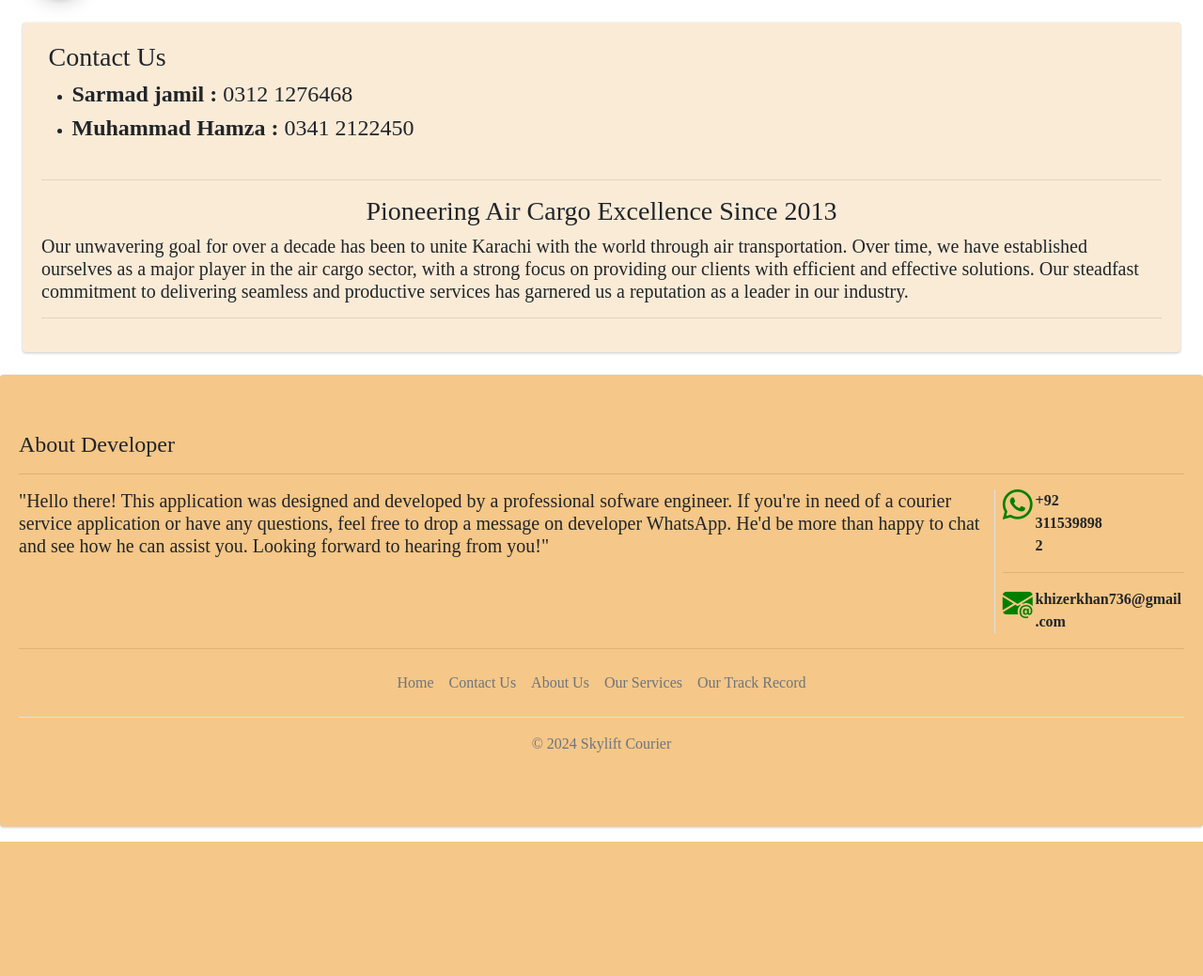
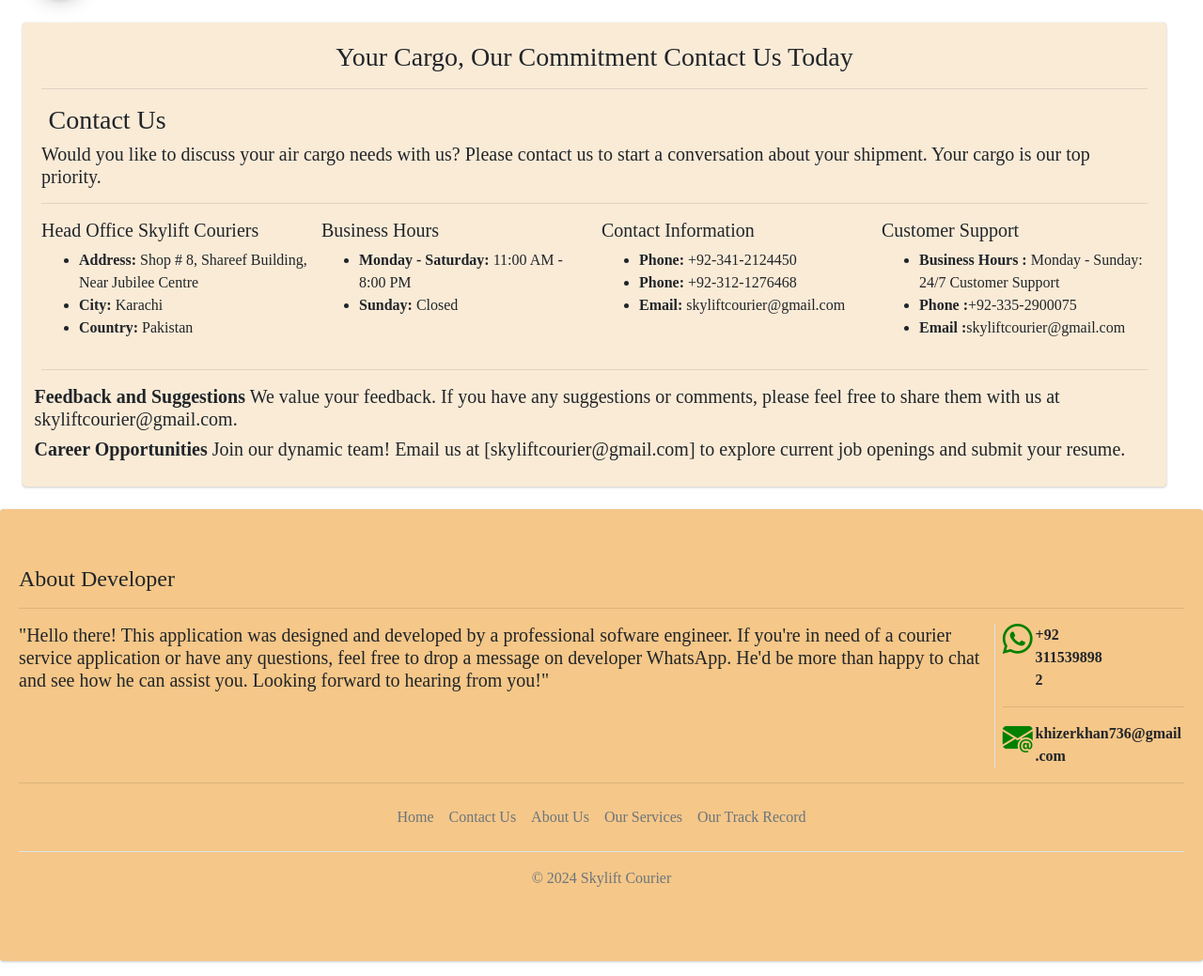
Before and after one commit to khizerpython/skyliftcourier, a Django app: page /contactus/ in a window 1280 px wide. Shown: the part 77-1116 px from the top of the page at 94% size. Before the commit the page ends 973 px from the top, so only its background shows below. Run offline with Django 4.2, Linux system fonts and the light colour scheme; some libraries are stand-ins or nearby versions; some web fonts are replaced.

Commit message:
contact us page created

```diff
--- a/my_app/templates/contactus.html
+++ b/my_app/templates/contactus.html
@@ -4,33 +4,74 @@
 {% block main_body %}
 
 
-<div class="row">
+<div class="row" style="width: 100%">
     <div class="col-lg-12 ">
 
         <div class="card m-4" style="background-color: antiquewhite; font-family: serif;">
             <div class="card-body">
+                <h3 class=" text-center">Your Cargo, Our Commitment
+                    Contact Us Today
+                    </h3>
+                    <hr>
                 <div class="col-12"> <h3>Contact Us</h3></div>
+                <h5>Would you like to discuss your air cargo needs with us? Please contact us to start a conversation about your shipment. Your cargo is our top priority.</h5>
+                <hr>
                 <div class="row">
-                    <ul>
-                        <li><h4><b>Sarmad jamil : </b>0312 1276468</h4> </li>
-                        <li><h4><b>Muhammad Hamza : </b>0341 2122450</h4></li>
-                    </ul>
-                    <!-- <div class="col-6"><b>Sarmad jamil : </b> 0312 1276468 </div>
-                    <div class="col-6"><b>Hamza : </b> 0341 2122450</div> -->
+                    <div class="col-3">
+                     <h5>Head Office Skylift Couriers</h5>
+                     <ul>
+                        <li><b>Address:</b> Shop # 8, Shareef Building, Near Jubilee Centre</li>
+                        <li><b>City: </b>Karachi</li>
+                        <li><b>Country: </b>Pakistan</li>
+                     </ul>
+
+
+                    </div>
+                    <div class="col-3">
+                        <h5>Business Hours</h5>
+                        <ul>
+                            <li><b>Monday - Saturday: </b>11:00 AM - 8:00 PM</li>
+                            <li><b>Sunday: </b>Closed</li>
+                        </ul>
+
+                    </div>
+                    <div class="col-3">
+                       <h5>Contact Information</h5>
+                       <ul>
+                        <li><b>Phone: </b>+92-341-2124450</li>
+                        <li><b>Phone: </b>+92-312-1276468</li>
+                        <li><b>Email: </b>skyliftcourier@gmail.com</li>
+                       </ul>
+
+                    </div>
+                    <div class="col-3">
+                        <h5>Customer Support</h5>
+                        <!-- <p><b>Business Hours :</b> Monday - Sunday: 24/7 Customer Support</p> -->
+                        <!-- <h5>Contact Information :</h5> -->
+                        <ul>
+                            <li><b>Business Hours :</b> Monday - Sunday: 24/7 Customer Support</li>
+                            <li><b>Phone :</b>+92-335-2900075</li>
+                            <li><b>Email :</b>skyliftcourier@gmail.com</li>
+                        </ul>
+                    </div>
+
                 </div>
                 <hr>
+                <div class="row">
+                    <h5><b>Feedback and Suggestions</b> We value your feedback. If you have any suggestions or comments, please feel free to share them with us at skyliftcourier@gmail.com.</h5>
 
-                <!-- <p><b>Connecting Karachi to the World, One Flight at a Time</b></p> -->
 
-                <h3 class=" text-center">Pioneering Air Cargo Excellence Since 2013</h3>
-                <h5>Our unwavering goal for over a decade has been
-                    to unite Karachi with the world through air transportation.
-                     Over time, we have established ourselves as a major player
-                      in the air cargo sector, with a strong focus on providing our
-                       clients with efficient and effective solutions. Our steadfast commitment
-                        to delivering seamless and productive services has garnered us a reputation as a leader
-                         in our industry.</h5>
-                         <hr>
+
+                </div>
+                <div class="row">
+                    <h5><b>Career Opportunities</b>
+                        Join our dynamic team! Email us at [skyliftcourier@gmail.com] to explore current job openings and submit your resume.
+                        </h5>
+
+
+
+                </div>
+
 
             </div>
         </div>
```
